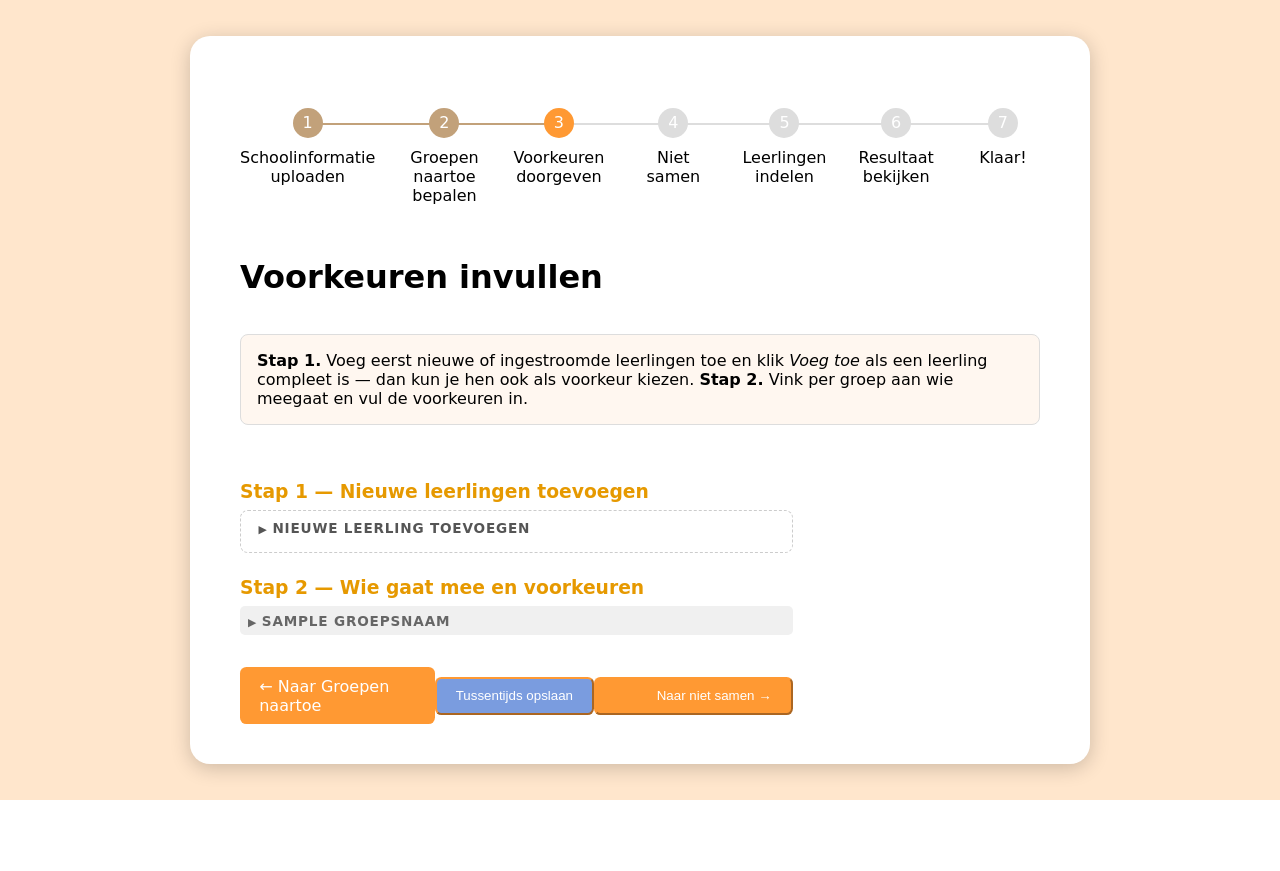
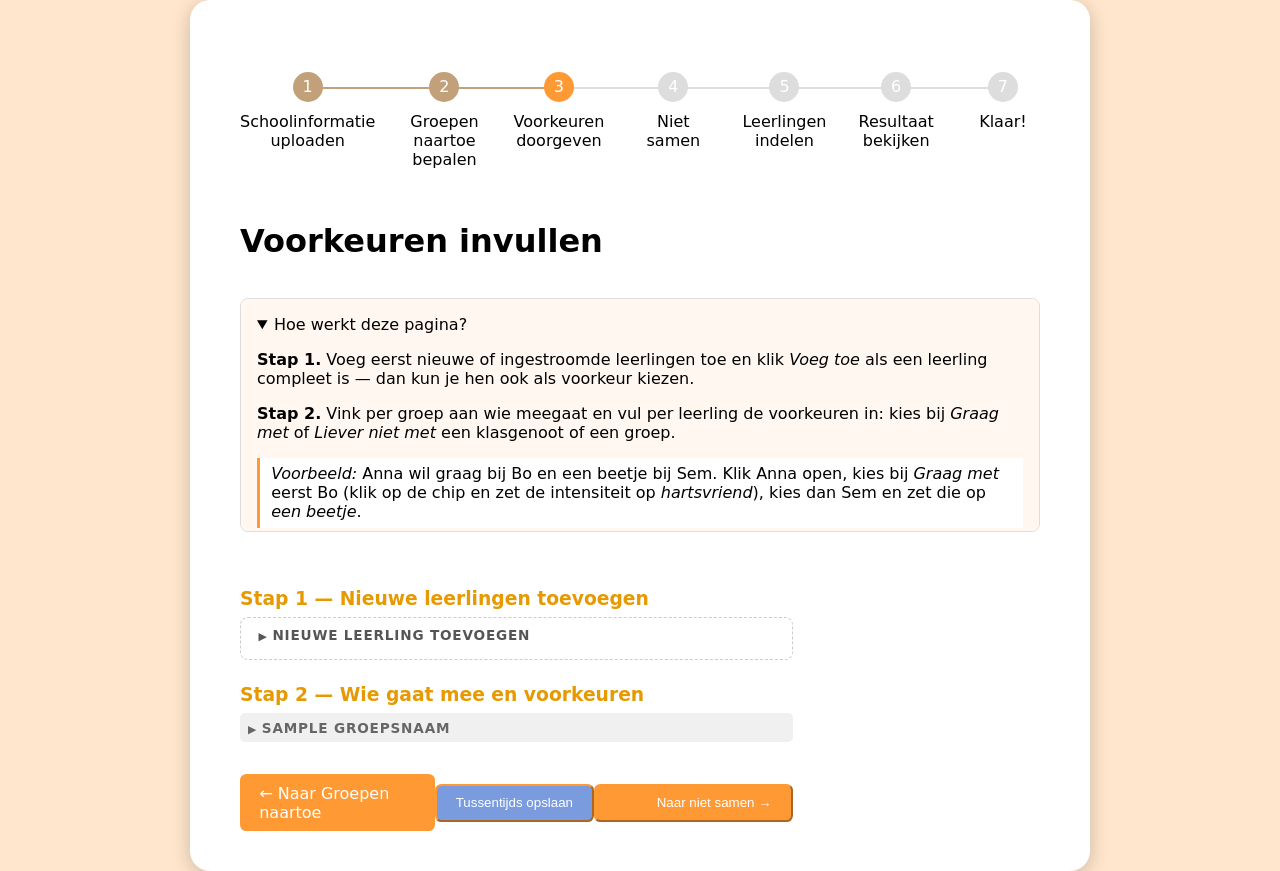
Before and after one commit to SjoerdCor/aliexpress, a Flask app: template templates/preferences_form.html in a window 1280 px wide. Before the commit the page ends 800 px from the top, so only its background shows below. Run offline with Flask 3, Linux system fonts and the light colour scheme; the template is opened without the code that fills it: most values are stand-ins (such as "Sample title", 1, 10 or a date in 2020).

Commit message:
feat: visual chip language, inline help and click-popovers; collapse per student

```diff
--- a/static/style.css
+++ b/static/style.css
@@ -1144,6 +1144,13 @@
     font-size: 0.9em;
 }
 
+.extra-zekerheid-help {
+    font-size: 0.85em;
+    color: #555;
+    margin: 0.3rem 0;
+    max-width: 32rem;
+}
+
 .extra-zekerheid-options label {
     display: block;
     font-weight: normal;
@@ -1209,8 +1216,80 @@
     font-style: italic;
 }
 
-.group-collapse-btn {
-    margin: 0.3rem 0 0.5rem;
+/* Visual language for preference chips: colour + a leading sign (never colour alone).
+   These tinted chips use dark text (overriding the orange .student-chip white text). */
+.preference-chip--graag_met {
+    background: #bfe6c4;
+    border: 1px solid #7bbd83;
+    color: #143a1a;
+}
+
+.preference-chip--graag_met .chip-label::before {
+    content: "+ ";
+    color: #1e6b27;
+    font-weight: bold;
+}
+
+.preference-chip--liever_niet_met {
+    background: #f1c4ba;
+    border: 1px solid #cf8a7b;
+    color: #551a11;
+}
+
+.preference-chip--liever_niet_met .chip-label::before {
+    content: "\2212 ";  /* minus sign */
+    color: #962f1f;
+    font-weight: bold;
+}
+
+.niet-in-chip {
+    background: #d8d8d8;
+    border: 1px solid #a6a6a6;
+    color: #222;
+}
+
+/* Dark, readable delete cross on the light chips (the orange default is white). */
+.preference-chip .chip-del,
+.niet-in-chip .chip-del {
+    color: #555;
+}
+
+.preference-chip .chip-del:hover,
+.niet-in-chip .chip-del:hover {
+    color: #000;
+}
+
+/* Worked example in the collapsible help. */
+.help-example {
+    background: #fff;
+    border-left: 3px solid #ff9933;
+    padding: 0.4rem 0.7rem;
+    margin-top: 0.6rem;
+}
+
+/* Click-popover for the heavier ⓘ explanations. */
+.info-pop {
+    background: none;
+    border: none;
+    cursor: pointer;
+    color: #1a73e8;
+    font-size: 1em;
+    padding: 0 0.2rem;
+}
+
+.info-popover {
+    background: #fff;
+    border: 1px solid #bbb;
+    border-radius: 0.3rem;
+    padding: 0.5rem 0.7rem;
+    margin-top: 0.3rem;
+    max-width: 28rem;
+    box-shadow: 0 4px 10px rgba(0, 0, 0, 0.12);
+    font-weight: normal;
+    font-size: 0.9em;
+    color: #333;
+    text-transform: none;  /* parent labels may be uppercased; the help text is not */
+    text-align: left;
 }
 
 /* Undo banner shown when preferences to a no-longer-going student are auto-removed. */
--- a/templates/preferences_form.html
+++ b/templates/preferences_form.html
@@ -21,11 +21,17 @@
 }
 </script>
 
-<div class="instructions-box">
-  <strong>Stap 1.</strong> Voeg eerst nieuwe of ingestroomde leerlingen toe en klik
-  <em>Voeg toe</em> als een leerling compleet is — dan kun je hen ook als voorkeur kiezen.
-  <strong>Stap 2.</strong> Vink per groep aan wie meegaat en vul de voorkeuren in.
-</div>
+<details class="instructions-box" open>
+  <summary>Hoe werkt deze pagina?</summary>
+  <p><strong>Stap 1.</strong> Voeg eerst nieuwe of ingestroomde leerlingen toe en klik
+  <em>Voeg toe</em> als een leerling compleet is — dan kun je hen ook als voorkeur kiezen.</p>
+  <p><strong>Stap 2.</strong> Vink per groep aan wie meegaat en vul per leerling de
+  voorkeuren in: kies bij <em>Graag met</em> of <em>Liever niet met</em> een klasgenoot
+  of een groep.</p>
+  <p class="help-example"><em>Voorbeeld:</em> Anna wil graag bij Bo en een beetje bij Sem.
+  Klik Anna open, kies bij <em>Graag met</em> eerst Bo (klik op de chip en zet de
+  intensiteit op <em>hartsvriend</em>), kies dan Sem en zet die op <em>een beetje</em>.</p>
+</details>
 
 <form method="post" id="preferences-form" novalidate>
 
@@ -53,8 +59,6 @@
     {% set current_group.name = candidate.groepsnaam %}
     <details class="group-details">
     <summary class="group-summary">{{ candidate.groepsnaam }}<span class="group-counter"></span></summary>
-    <button type="button" class="button button--small group-collapse-btn"
-            onclick="toggleGroupStudents(this)">Klap leerlingen dicht</button>
   {% endif %}
 
   <details class="candidate-details" id="block-{{ key }}"
@@ -79,7 +83,7 @@
       <div class="preference-section">
         <p class="preference-section-label">
           {{ label }}
-          <abbr title="{{ tooltip }}">ℹ</abbr>
+          <button type="button" class="info-pop" data-help="{{ tooltip }}">ℹ</button>
         </p>
         <div class="chips-area" id="chips-{{ soort }}-{{ key }}"></div>
         <div class="combobox">
@@ -101,7 +105,7 @@
       {# ── Niet in groep ─────────────────────────────────────────────────── #}
       {% if target_groups | length > 1 %}
       <div class="wish-section">
-        <p class="wish-section-label">Niet in groep <abbr title="Groepen waar deze leerling absoluut niet in geplaatst mag worden. Je kunt maximaal (aantal doelgroepen - 1) groepen uitsluiten.">ℹ</abbr></p>
+        <p class="wish-section-label">Niet in groep <button type="button" class="info-pop" data-help="Een harde grens: deze leerling komt zéker niet in deze groep — bijvoorbeeld omdat er al een oudere broer of zus in zit. Dit is iets anders dan 'liever niet met' een groep, dat een zachte voorkeur is die mag wijken. Je kunt hoogstens (aantal groepen − 1) groepen uitsluiten.">ℹ</button></p>
         <div class="chips-area" id="chips-nieting-{{ key }}"></div>
         <div class="wish-add-area">
           <select class="nieting-select" id="nieting-select-{{ key }}">
@@ -123,9 +127,13 @@
       {% set ms = candidate.min_satisfaction if candidate.min_satisfaction is defined else none %}
       {% set ms_pct = (ms * 100) | round | int if ms is not none else 0 %}
       <details class="extra-zekerheid">
-        <summary>Extra zekerheid voor deze leerling
-          <abbr title="Bedoeld voor een leerling die sociaal kwetsbaarder is en zeker bij een vertrouwd iemand moet komen. Let op: dit gaat ten koste van de algehele tevredenheid — om deze leerling zeker te plaatsen, valt de verdeling voor de groep als geheel mogelijk minder gunstig uit. Vooral 'Alle voorkeuren gehonoreerd' bij veel leerlingen kan de verdeling onhaalbaar maken. Gebruik het alleen waar het echt nodig is.">ℹ</abbr>
-        </summary>
+        <summary>Extra zekerheid voor deze leerling</summary>
+        <p class="extra-zekerheid-help">Bedoeld voor een leerling die sociaal kwetsbaarder
+          is en zeker bij een vertrouwd iemand moet komen. Let op: dit gaat ten koste van de
+          algehele tevredenheid — om deze leerling zeker te plaatsen, valt de verdeling voor
+          de groep als geheel mogelijk minder gunstig uit. Vooral "Alle voorkeuren
+          gehonoreerd" bij veel leerlingen kan de verdeling onhaalbaar maken. Gebruik het
+          alleen waar het echt nodig is.</p>
         <div class="extra-zekerheid-options">
           <label><input type="radio" name="min_sat_{{ key }}" value=""
                  {% if ms_pct <= 0 %}checked{% endif %}> Geen extra eis</label>
@@ -340,7 +348,7 @@
 function makePreferenceChip(key, soort, name, weight, isGroup) {
   weight = parseFloat(weight) || 1;
   const chip = document.createElement('span');
-  chip.className = 'preference-chip student-chip';
+  chip.className = `preference-chip student-chip preference-chip--${soort}`;
 
   const lbl = document.createElement('span');
   lbl.className = 'chip-label';
@@ -446,13 +454,6 @@
   });
 }
 
-// Collapse/expand all student blocks in one group to a scannable preview list.
-function toggleGroupStudents(btn) {
-  const blocks = [...btn.closest('.group-details').querySelectorAll('.candidate-details')];
-  const anyOpen = blocks.some(b => b.open);
-  blocks.forEach(b => { b.open = !anyOpen; });
-  btn.textContent = anyOpen ? 'Klap leerlingen open' : 'Klap leerlingen dicht';
-}
 
 // ── Niet in groep ─────────────────────────────────────────────────────────────
 
@@ -473,7 +474,7 @@
   select.value = '';
 
   const chip = document.createElement('span');
-  chip.className = 'student-chip';
+  chip.className = 'student-chip niet-in-chip';
   const lbl = document.createElement('span');
   lbl.textContent = group;
   const del = document.createElement('button');
@@ -746,7 +747,7 @@
       const cc = document.getElementById(`chips-nieting-${key}`);
       if (!cc) return;
       const chip = document.createElement('span');
-      chip.className = 'student-chip';
+      chip.className = 'student-chip niet-in-chip';
       const lbl = document.createElement('span');
       lbl.textContent = group;
       const del = document.createElement('button');
@@ -782,6 +783,33 @@
   updatePreview(p.id.replace('preview-', '')));
 updateGroupCounters();
 
+// ── Click-popovers for the heavier ⓘ explanations (short ones stay hover-title) ──
+let _openInfoBtn = null;
+function closeInfoPopover() {
+  document.querySelectorAll('.info-popover').forEach(p => p.remove());
+}
+function showInfoPopover(btn) {
+  const wasOpen = _openInfoBtn === btn;
+  closeInfoPopover();
+  _openInfoBtn = null;
+  if (wasOpen) return;  // second click closes it
+  const pop = document.createElement('div');
+  pop.className = 'info-popover';
+  pop.textContent = btn.dataset.help;
+  btn.insertAdjacentElement('afterend', pop);
+  _openInfoBtn = btn;
+}
+document.querySelectorAll('.info-pop').forEach(btn => {
+  btn.addEventListener('click', e => {
+    e.preventDefault();
+    e.stopPropagation();  // keep a surrounding <summary> from toggling
+    showInfoPopover(btn);
+  });
+});
+document.addEventListener('click', e => {
+  if (!e.target.closest('.info-popover')) { closeInfoPopover(); _openInfoBtn = null; }
+});
+
 // ── Autosave: a long entry session must never be lost ─────────────────────────
 // Every change is debounced and posted as a background "autosave" that writes only the
 // draft; a reload restores it via the normal prefill. beforeunload still warns while a
```
Also changed, not shown: tests/browser/test_preferences_form_browser.py (+40 -10 lines).
